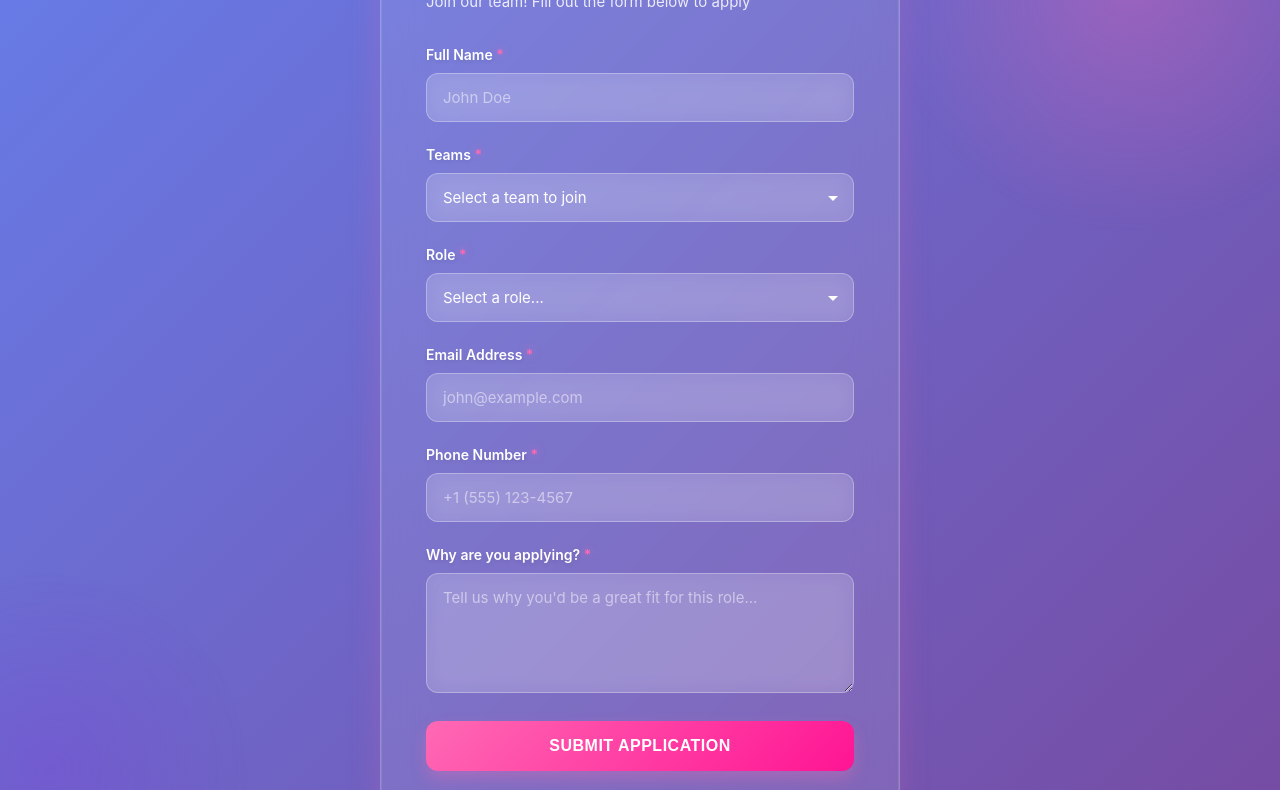
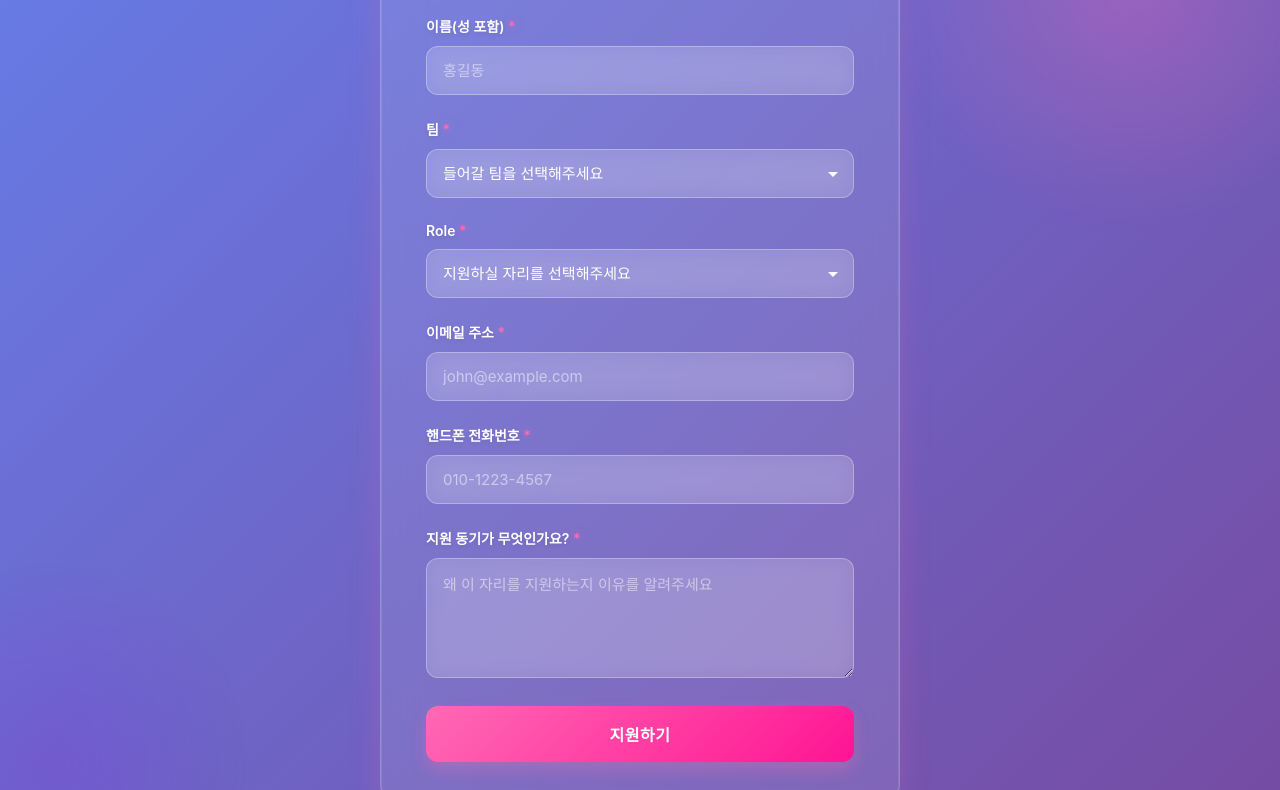
Before and after one commit to Special-Srit/Team_Dihydrogen_monoxide_R3_Form, a plain HTML site: page index.html in a window 1280 px wide. Shown: the part 160-950 px from the top of the page. Drawn offline with Linux system fonts and the light colour scheme.

Commit message:
ADD: Translated to korean ADD: added en version backup

```diff
--- a/index.html
+++ b/index.html
@@ -3,67 +3,67 @@
 <head>
     <meta charset="UTF-8">
     <meta name="viewport" content="width=device-width, initial-scale=1.0">
-    <title>Dihydrogen Monoxide Application Form</title>
+    <title>신청 웹사이트</title>
     <link rel="stylesheet" href="css/style.css">
 </head>
 <body>
     <div class="container">
-        <h1>Dihydrogen Monoxide Application</h1>
-        <p class="subtitle">Join our team! Fill out the form below to apply</p>
+        <h1>팀 지원 사이트</h1>
+        <p class="subtitle">우리 팀에 합류하세요! 아래 양식을 작성하여 지원하세요</p>
 
 
         <div id="message" class="message"></div>
 
         <form id="applicationForm">
             <div class="form-group">
-                <label for="applicant">Full Name <span class="required">*</span></label>
-                <input type="text" id="applicant" name="applicant" required placeholder="John Doe">
+                <label for="applicant">이름(성 포함) <span class="required">*</span></label>
+                <input type="text" id="applicant" name="applicant" required placeholder="홍길동">
             </div>
 
             <div class="form-group">
-                <label for="team">Teams <span class="required">*</span></label>
+                <label for="team">팀 <span class="required">*</span></label>
                 <select id="team" name="team" required>
-                    <option value="">Select a team to join</option>
-                    <option value="Dihydrogen_Monoxide">Dihydrogen Monoxide</option>
+                    <option value="">들어갈 팀을 선택해주세요</option>
+                    <option value="일산화 이수소">일산화 이수소</option>
                     <option value="Brain">Brain</option>
                     <option value="GoGI_Lover">GOGI Lover</option>
                     <option value="Colorless">Colorless</option>
-                    <option value="SsamKKalsmth">쌈뽕 깔롱한 것</option>
-                    <option value="Tamkenchidev">탐 캔치와 함깨 재개발</option>
-                    <option value="jstTeam">Team</option>
+                    <option value="쌈뽕 깔롱한 것">쌈뽕 깔롱한 것</option>
+                    <option value="탐 캔치와 함깨 재개발">탐 캔치와 함깨 재개발</option>
+                    <option value="Team">Team</option>
                 </select>
             </div>
 
             <div class="form-group">
                 <label for="role">Role <span class="required">*</span></label>
                 <select id="role" name="role" required>
-                    <option value="">Select a role...</option>
-                    <option value="Software Engineer">Software Engineer</option>
-                    <option value="Product Manager">Product Manager</option>
-                    <option value="Designer">Designer</option>
-                    <option value="Data Analyst">Beta Tester</option>
-                    <option value="Marketing Specialist">Marketing Specialist</option>
-                    <option value="Customer Support">Customer Support</option>
-                    <option value="Other">Others</option>
+                    <option value="">지원하실 자리를 선택해주세요</option>
+                    <option value="Software Engineer">소프트웨어 엔지니어</option>
+                    <option value="Product Manager">제품 매니저</option>
+                    <option value="Designer">디자이너</option>
+                    <option value="Data Analyst">베타 테스터</option>
+                    <option value="Marketing Specialist">마케팅 전문가</option>
+                    <option value="Customer Support">고객 지원</option>
+                    <option value="Other">다른 것들</option>
                 </select>
             </div>
 
             <div class="form-group">
-                <label for="email">Email Address <span class="required">*</span></label>
+                <label for="email">이메일 주소 <span class="required">*</span></label>
                 <input type="email" id="email" name="email" required placeholder="john@example.com">
             </div>
 
             <div class="form-group">
-                <label for="phoneNumber">Phone Number <span class="required">*</span></label>
-                <input type="tel" id="phoneNumber" name="phoneNumber" required placeholder="+1 (555) 123-4567">
+                <label for="phoneNumber">핸드폰 전화번호 <span class="required">*</span></label>
+                <input type="tel" id="phoneNumber" name="phoneNumber" required placeholder="010-1223-4567">
             </div>
 
             <div class="form-group">
-                <label for="reason">Why are you applying? <span class="required">*</span></label>
-                <textarea id="reason" name="reason" required placeholder="Tell us why you'd be a great fit for this role..."></textarea>
+                <label for="reason">지원 동기가 무엇인가요? <span class="required">*</span></label>
+                <textarea id="reason" name="reason" required placeholder="왜 이 자리를 지원하는지 이유를 알려주세요"></textarea>
             </div>
 
-            <button type="submit" id="submitBtn">Submit Application</button>
+            <button type="submit" id="submitBtn">지원하기</button>
         </form>
     </div>
     <script src="js/script.js"></script>
```
Also changed, not shown: index(en).html (added, +71 -0 lines).
